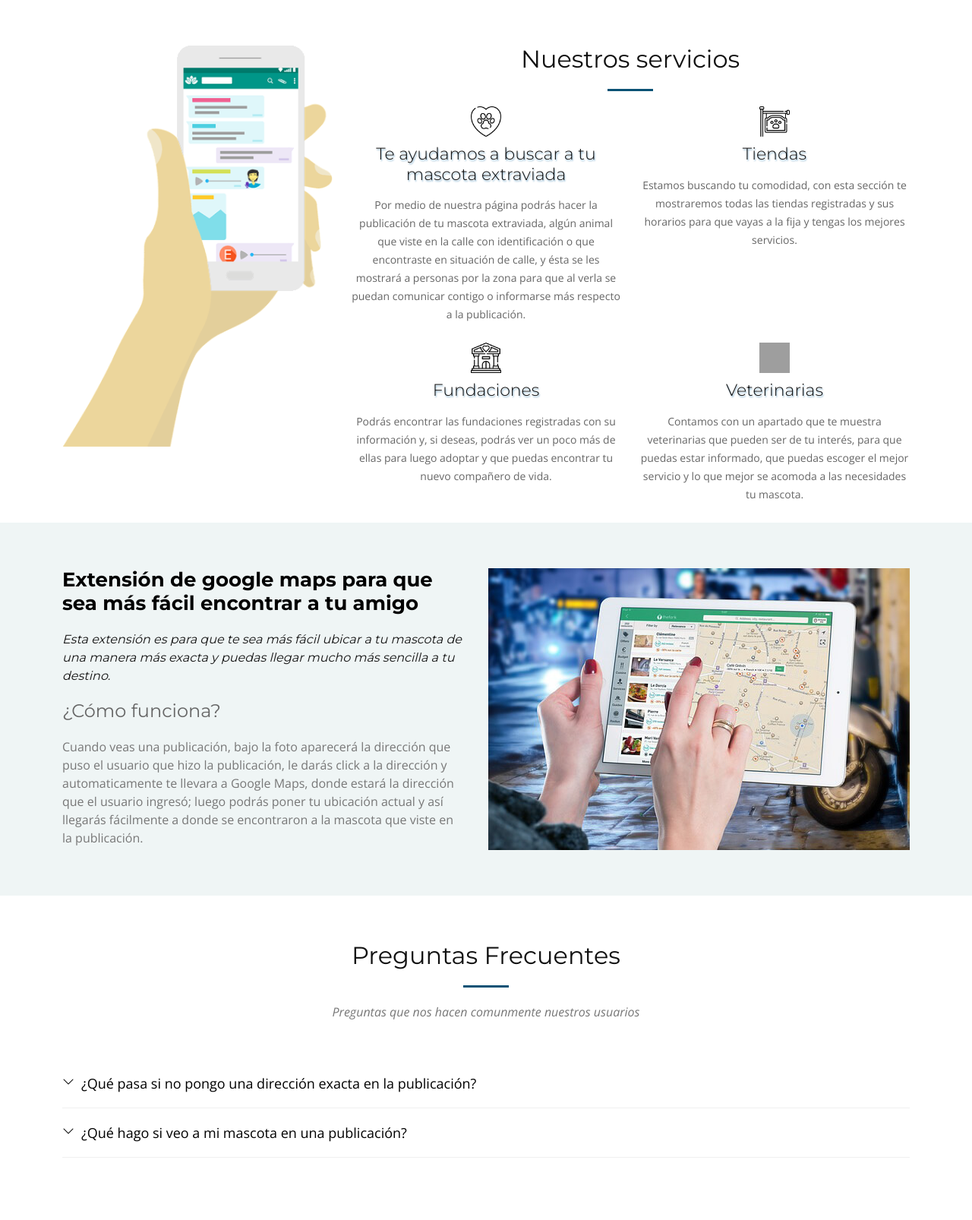
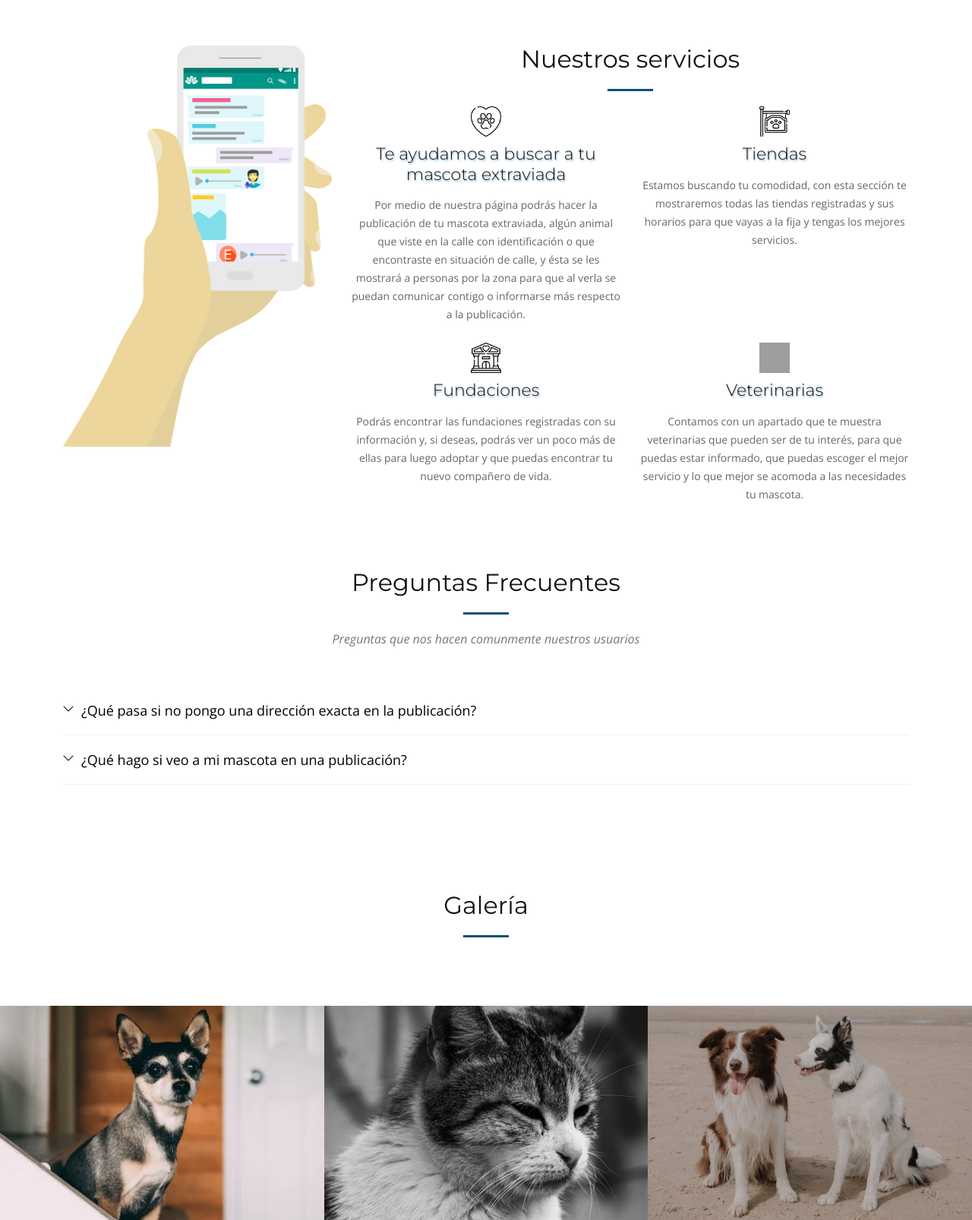
Before and after one commit to luism-24/FINDTHEANIMAL, a PHP site: page / in a window 1280 px wide. Shown: the part 801-2407 px from the top of the page at 76% size. Run offline with PHP 8.4, Linux system fonts and the light colour scheme; grey boxes are pictures that could not be loaded.

Commit message:
Cambio en estética del código
Se eliminaron espacios entre renglones por ansiedad, se eliminó la parte que habla de una extensión de google y se borró Cóntactanos del nav que hay cuando uno ingresa sesión

```diff
--- a/Vista/App/Admon/ModiMuni.php
+++ b/Vista/App/Admon/ModiMuni.php
@@ -2,12 +2,10 @@
 include('Menu.php');
 $Municipio = $_REQUEST['id'];
 ?>
-
-
     <!-- Begin Page Content -->
     <div class="container-fluid">
         <!-- Page Heading -->
-        <h1 class="h3 mb-2 text-gray-800">Modificar Animal</h1>
+        <h1 class="h3 mb-2 text-gray-800">Modificar Municipio</h1>
             <?php
                 include( '../../../Controlador/conex.php');
                     # Consultamos a la tabla tipodocu, que es la que tiene los tipos de docuementos en la BD:
@@ -16,7 +14,6 @@ $Municipio = $_REQUEST['id'];
                     $eje = $conexion->query($sql);
                     # Mostramos a través de un ciclo todas las opciones válidas:
                     while($fila = $eje->fetch_row()){
-
                 ?>
         <!-- DataTales Example -->
         <div class="card shadow mb-4">
--- a/Vista/Menu.php
+++ b/Vista/Menu.php
@@ -106,7 +106,6 @@ error_reporting(0);
               </li>
             </ul>
           </li>
-          <li><a class="nav-link scrollto" href="index2.php#contact">Contacto</a></li>
           <li class="dropdown"><a href="#"><span>Perfil</span> <i class="bi bi-chevron-down"></i></a>
             <ul>
               <li><a href="../Controlador/logout.php">Cerrar Sesión</a></li>
--- a/Vista/index.php
+++ b/Vista/index.php
@@ -153,27 +153,7 @@ error_reporting(0);
 
 
     <!-- ======= Advanced Featuress Section ======= -->
-    <section id="advanced-features">
 
-      <div class="features-row section-bg" data-aos="fade-up">
-        <div class="container">
-          <div class="row">
-            <div class="col-12">
-              <img class="advanced-feature-img-right wow fadeInRight" src="assets/img/advanced-feature-1.jpg" alt="">
-              <div>
-                <h2>Extensión de google maps para que sea más fácil encontrar a tu amigo</h2>
-                <h3>Esta extensión es para que te sea más fácil ubicar a tu mascota de una manera más exacta y puedas llegar mucho más sencilla a tu destino.</h3>
-                <h4>¿Cómo funciona?</h4>
-                <p>Cuando veas una publicación, bajo la foto aparecerá la dirección que puso el usuario que hizo la publicación,
-                  le darás click a la dirección y automaticamente te llevara a Google Maps, donde estará la dirección que el usuario ingresó; luego podrás poner tu
-                  ubicación actual y así llegarás fácilmente a donde se encontraron a la mascota que viste en la publicación.
-                </p>
-              </div>
-            </div>
-          </div>
-        </div>
-      </div>
-    </section>
 
     <!-- ======= Frequently Asked Questions Section ======= -->
     <section id="faq">
```
